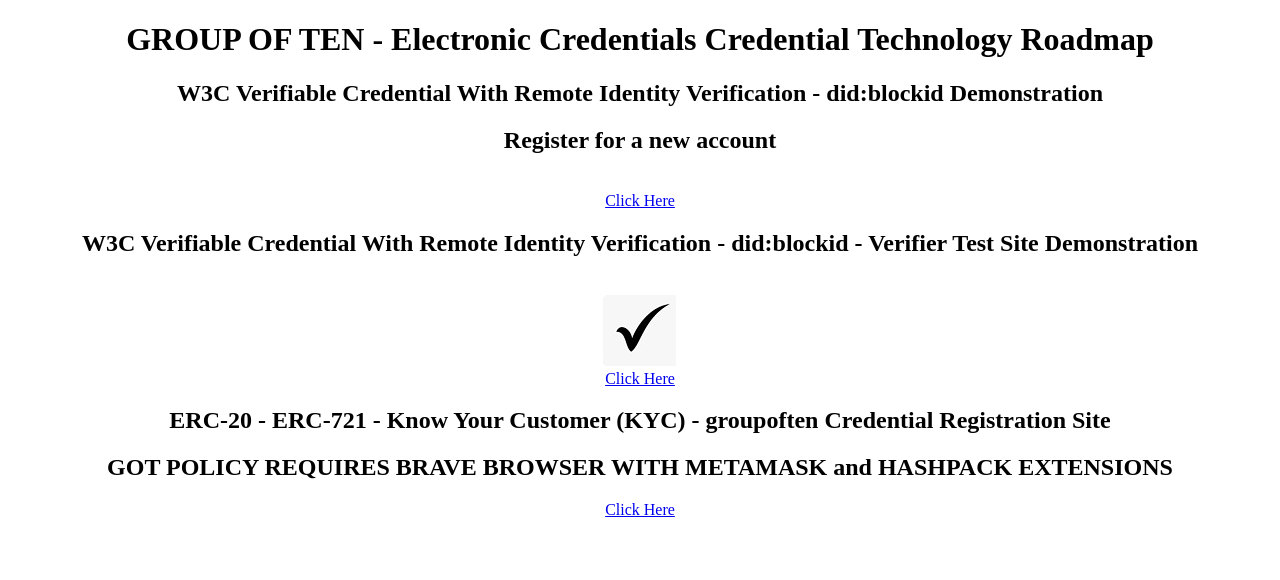
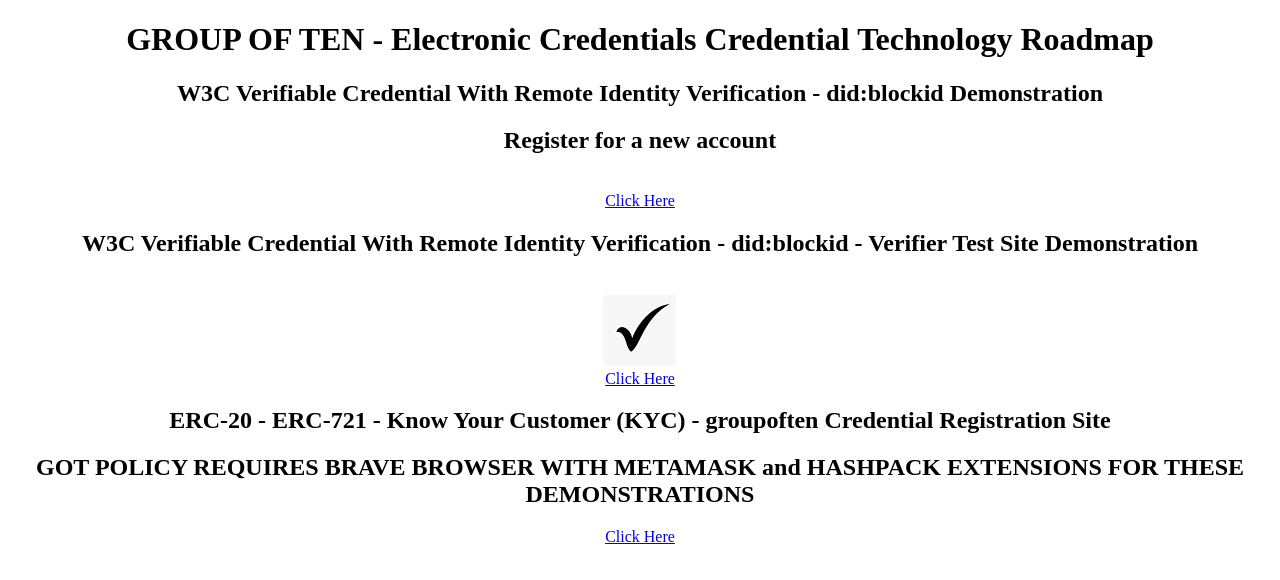
Before and after one commit to eyargholder/Electronic-Credentials-Roadmap, a website: page src/index.html in a window 1280 px wide. Drawn offline with Linux system fonts and the light colour scheme.

Commit message:
Update index.html

```diff
--- a/src/index.html
+++ b/src/index.html
@@ -17,7 +17,7 @@
 	<a href="https://gateway.pinata.cloud/ipfs/QmbvixJke5wdhwqv8aq8vFD6b3RLR3MT5ViZaG9h4jAmXu/#0"> <img src="small-check.jpg" width=”74″ height=”71″> </a><br>
 	<a href="https://1KosmosB2CDemo.b2clogin.com/1KosmosB2CDemo.onmicrosoft.com/oauth2/v2.0/authorize?p=B2C_1_1Kosmos-B2C-sign-up-in&client_id=50b1a3b2-41ff-4063-b1dc-e0894f602411&nonce=defaultNonce&redirect_uri=https%3A%2F%2Fjwt.ms&scope=openid&response_type=code&prompt=login">Click Here</a>
 	<h2>ERC-20 - ERC-721 - Know Your Customer (KYC) - groupoften Credential Registration Site</h2>
-	<h2>GOT POLICY REQUIRES BRAVE BROWSER WITH METAMASK and HASHPACK EXTENSIONS</h2>
+	<h2>GOT POLICY REQUIRES BRAVE BROWSER WITH METAMASK and HASHPACK EXTENSIONS FOR THESE DEMONSTRATIONS</h2>
 	<a href="https://groupoften.crypto">Click Here</a>
 </body>
 </html>
```
